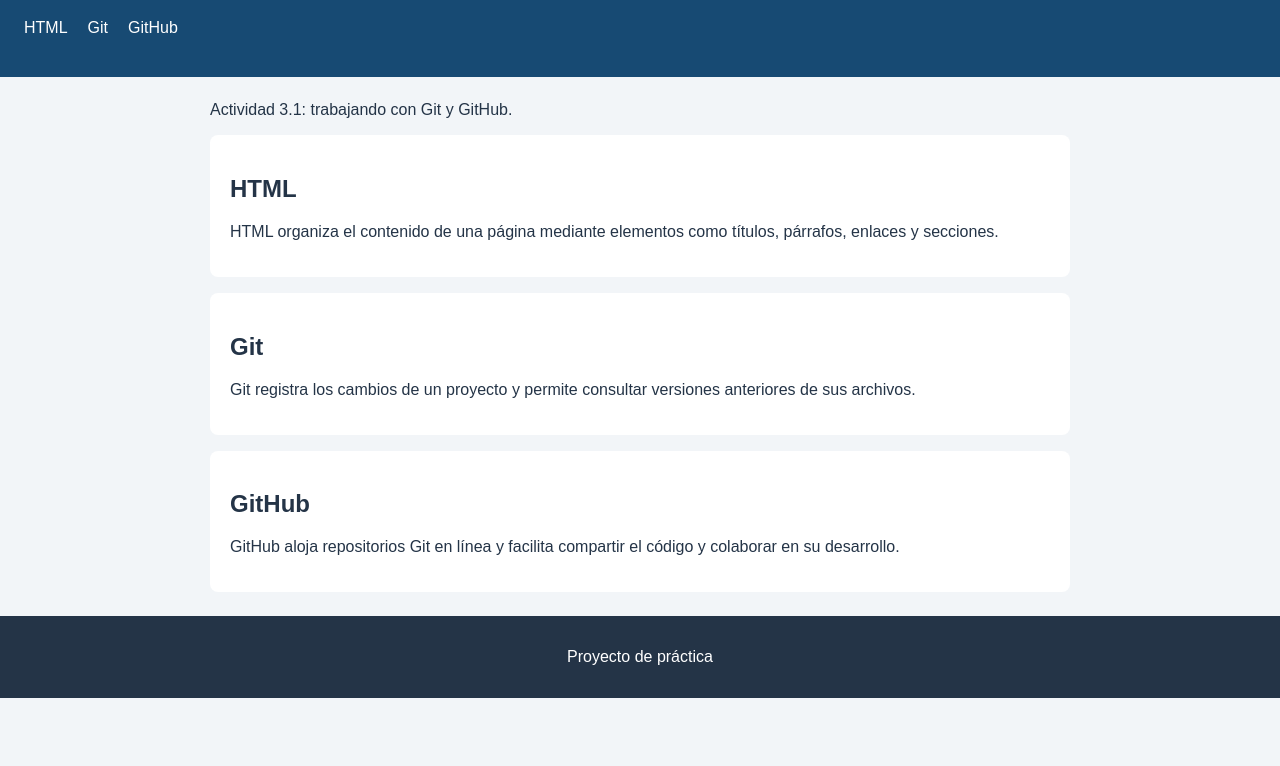
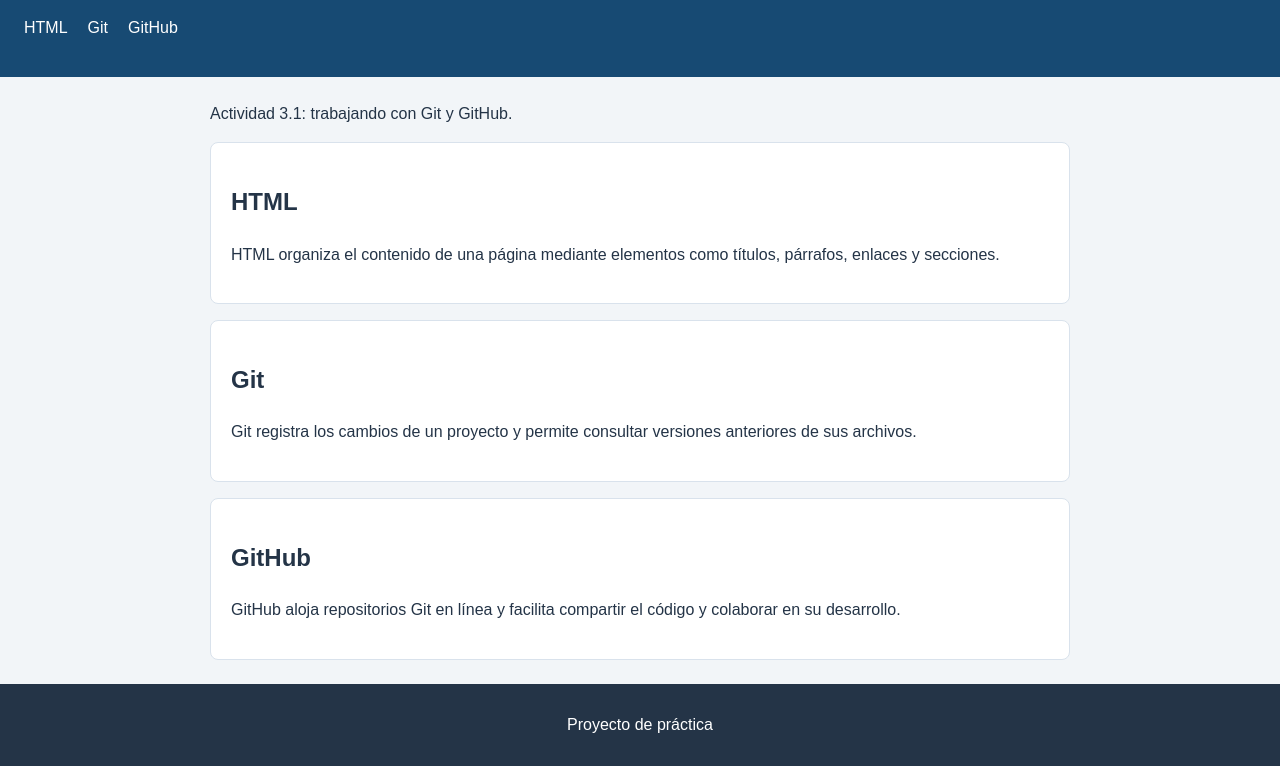
Before and after one commit to rarugu/Proyecto-Web-Rarugu2627, a plain HTML site: page index.html in a window 1280 px wide. Shown: the part 85-851 px from the top of the page. Before the commit the page ends 800 px from the top, so only its background shows below. Drawn offline with Linux system fonts and the light colour scheme.

Commit message:
Completar estilos de espaciado y secciones

```diff
--- a/css/styles.css
+++ b/css/styles.css
@@ -51,3 +51,13 @@ footer {
     color: white;
     background-color: #243447;
 }
+
+main {
+    line-height: 1.6;
+}
+
+
+
+section {
+    border: 1px solid #d9e2ec;
+}
```
